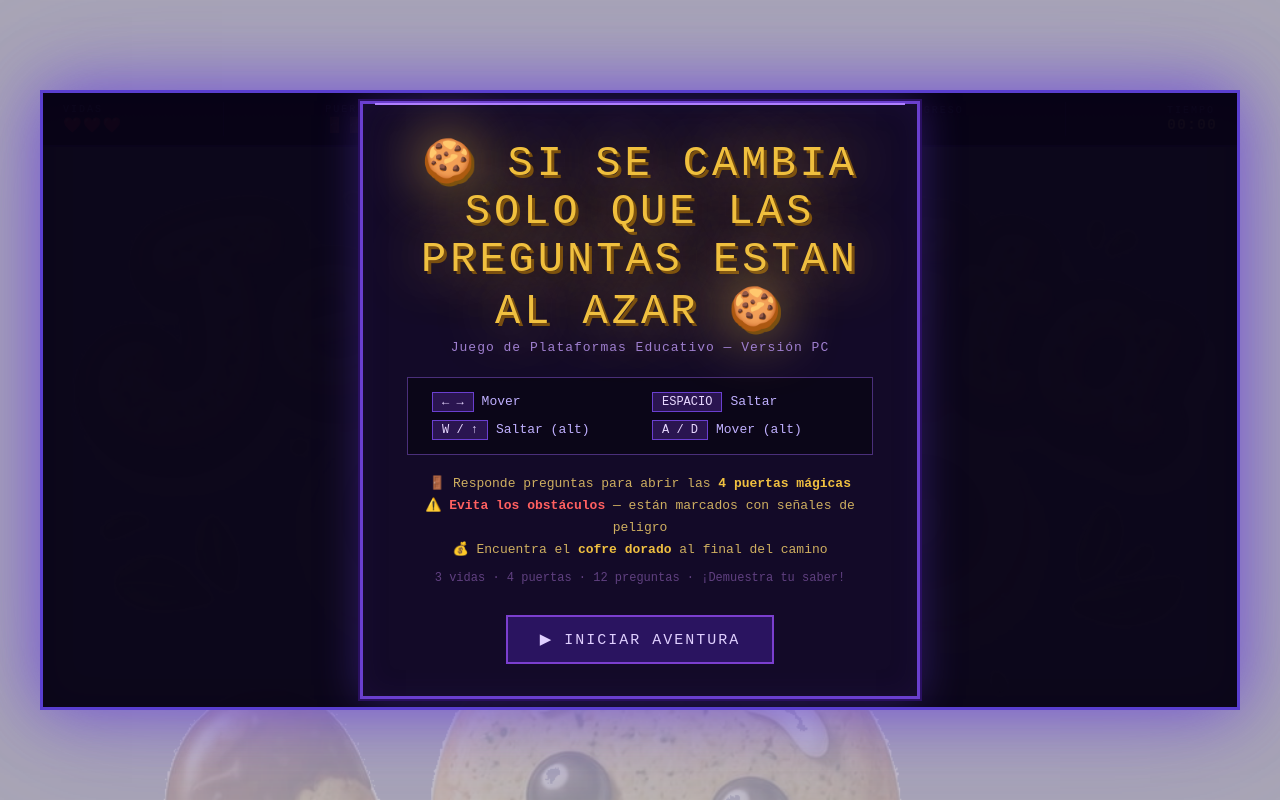
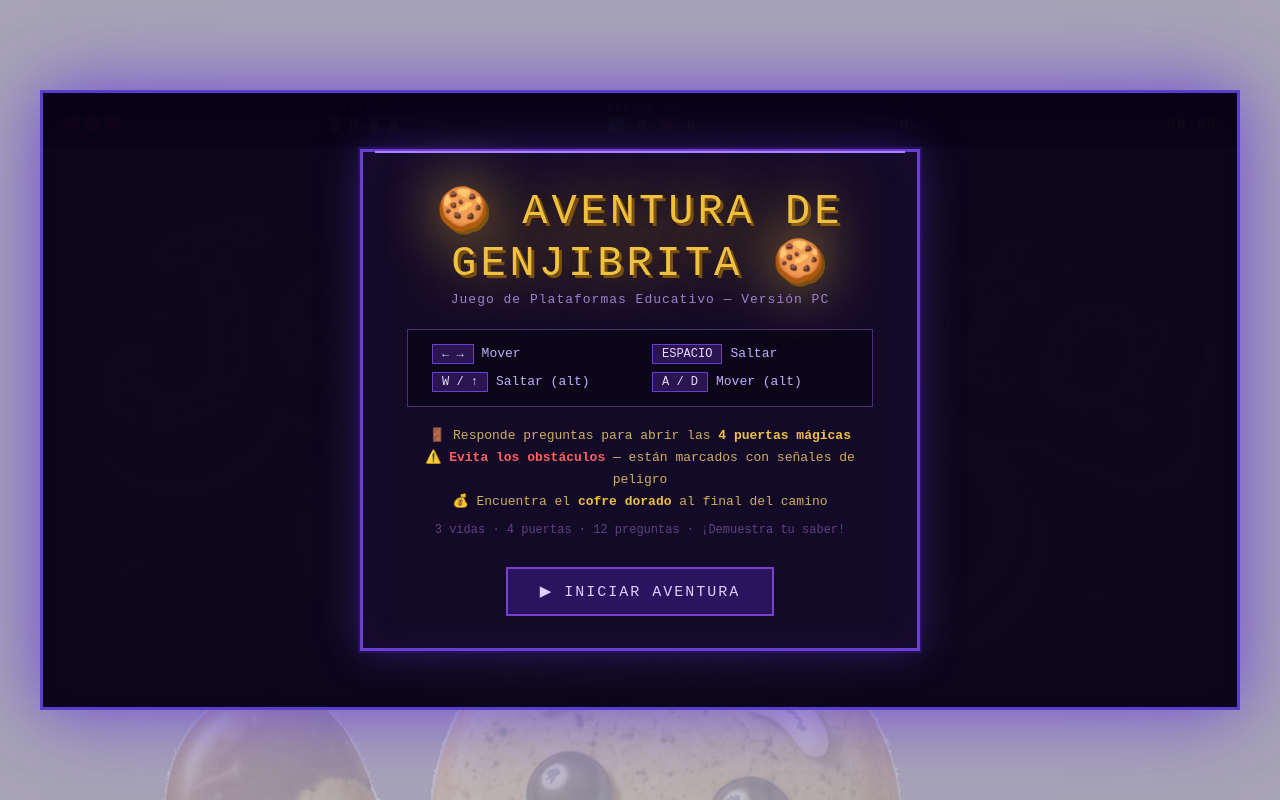
Before and after one commit to aaquepucho-77/taller03, a plain HTML site: page index.html in a window 1280 px wide. Drawn offline with Linux system fonts and the light colour scheme.

Commit message:
Update index.html

```diff
--- a/index.html
+++ b/index.html
@@ -169,7 +169,7 @@ canvas { display: block; image-rendering: pixelated; }
   <!-- START -->
   <div class="ov" id="startScreen">
     <div class="pbox" style="max-width:560px">
-      <div class="stitle">🍪 SI SE CAMBIA SOLO QUE LAS PREGUNTAS ESTAN AL AZAR 🍪</div>
+      <div class="stitle">🍪 AVENTURA DE GENJIBRITA 🍪</div>
       <div class="psub">Juego de Plataformas Educativo — Versión PC</div>
       <div class="ctrl">
         <div><span class="kbadge">← →</span>Mover</div>
```
